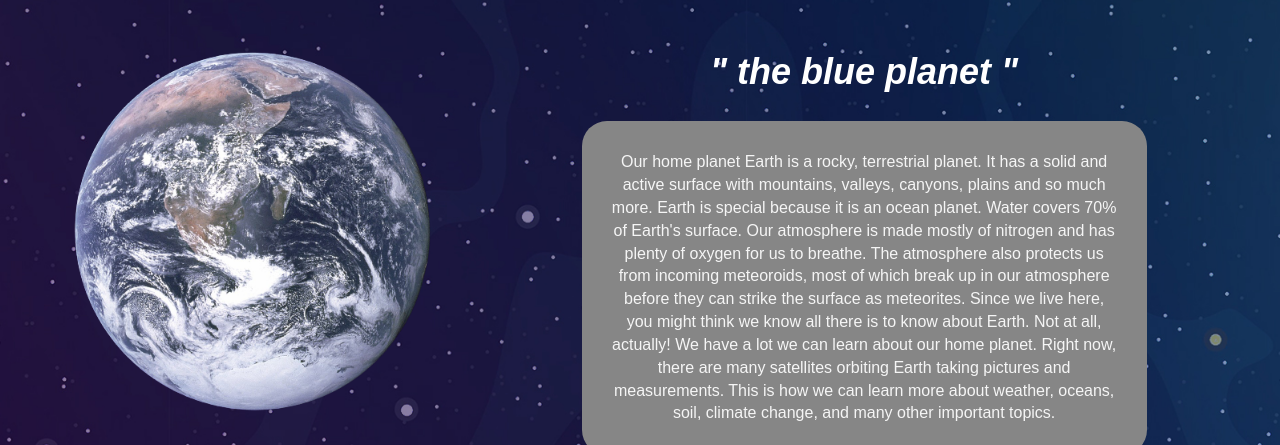
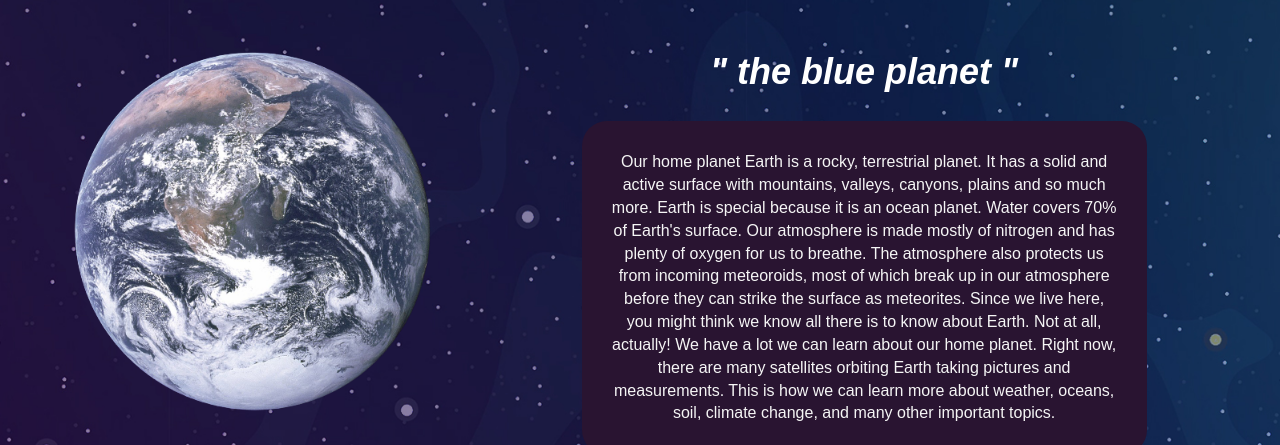
Before and after one commit to allison-navarrete/FINAL, a plain HTML site: page earth.html in a window 1280 px wide. Shown: the part 98-543 px from the top of the page. Drawn offline with nearby package versions, Linux system fonts and the light colour scheme.

Commit message:
color updates

```diff
--- a/earth.html
+++ b/earth.html
@@ -41,7 +41,7 @@
 
 body {
     color: whitesmoke;
-    background-color: rgb(0, 0, 0);
+    background-color:rgb(41, 20, 49);
     background-image: url("img/background/space-background.jpg");
     background-size: 100%;
     background-repeat: no-repeat;
@@ -55,14 +55,14 @@ h1{
 }
 
 p {
-    background-color: rgb(134, 134, 134);
+  background-color:rgb(41, 20, 49);
     border-radius: 25px;
     padding: 30px;
     margin: 30px;
 }
 
 ul {
-    background-color: rgb(134, 134, 134);
+  background-color:rgb(41, 20, 49);
     border-radius: 25px;
     padding: 20px;
     text-align: justify;
```
Also changed, not shown: jupiter.html (+3 -3 lines), mars.html (+3 -3 lines), mercury.html (+3 -3 lines), neptune.html (+3 -3 lines), saturn.html (+3 -3 lines), uranus.html (+3 -3 lines), venus.html (+3 -3 lines).
